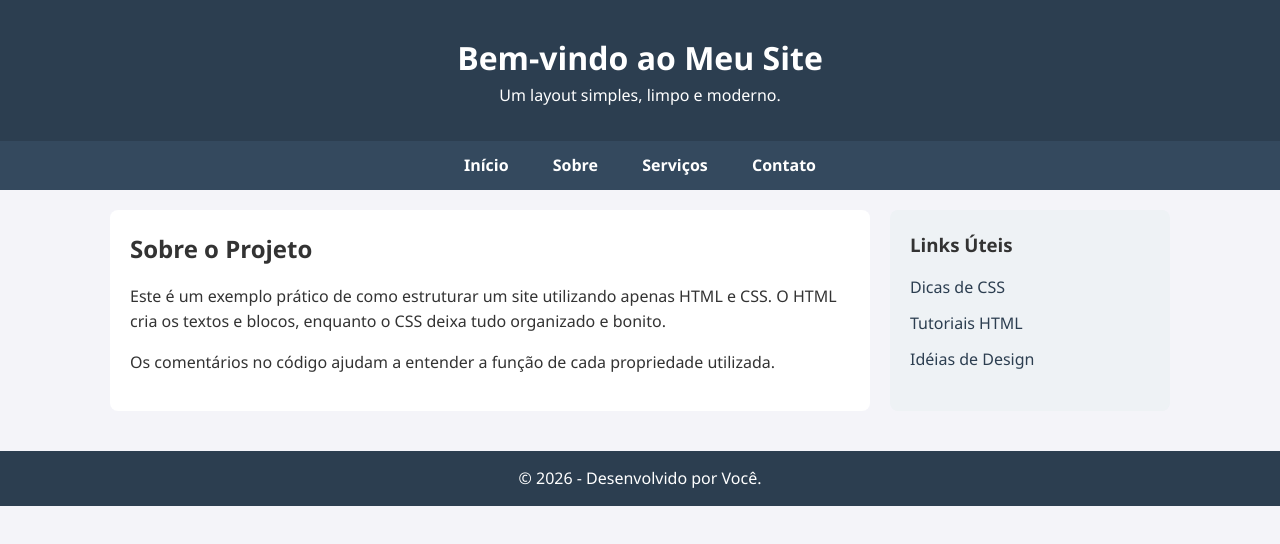
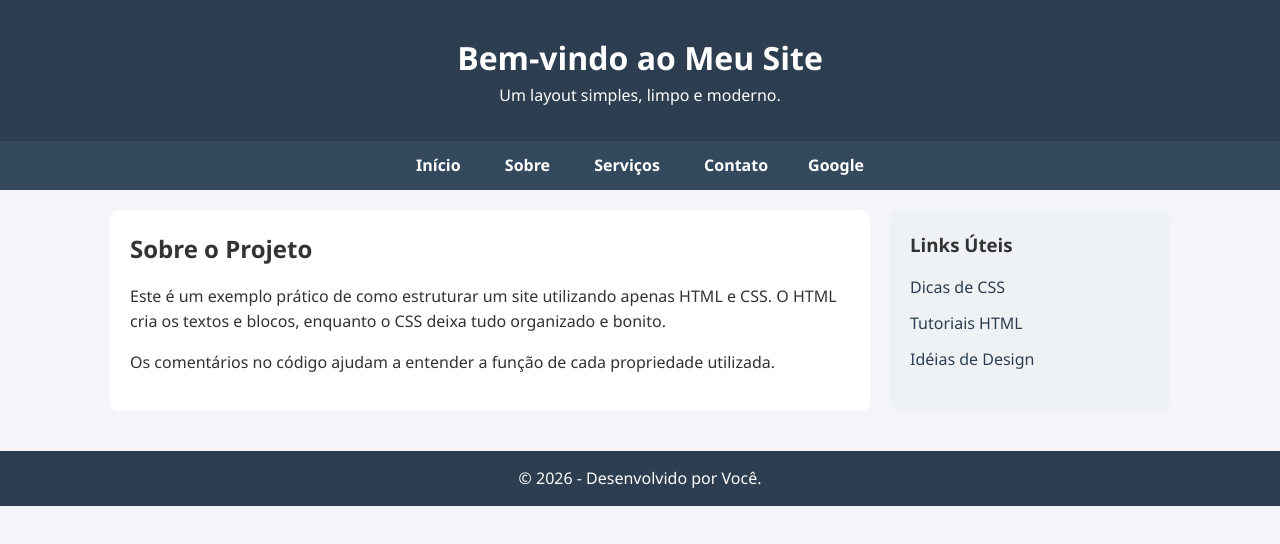
Before and after one commit to mjfs2024/site-modelo, a plain HTML site: page index.html in a window 1280 px wide. Drawn offline with Linux system fonts and the light colour scheme.

Commit message:
mudanças

```diff
--- a/index.html
+++ b/index.html
@@ -17,7 +17,7 @@
         <a href="#">Início</a>
         <a href="#">Sobre</a>
         <a href="#">Serviços</a>
-        <a href="(44)99945-2945">Contato</a>
+        <a href="(44)99945-2945">Contato</a><a href="https://google.com" target="_blank">Google</a>
     </nav>
 
     <main class="container">
```
